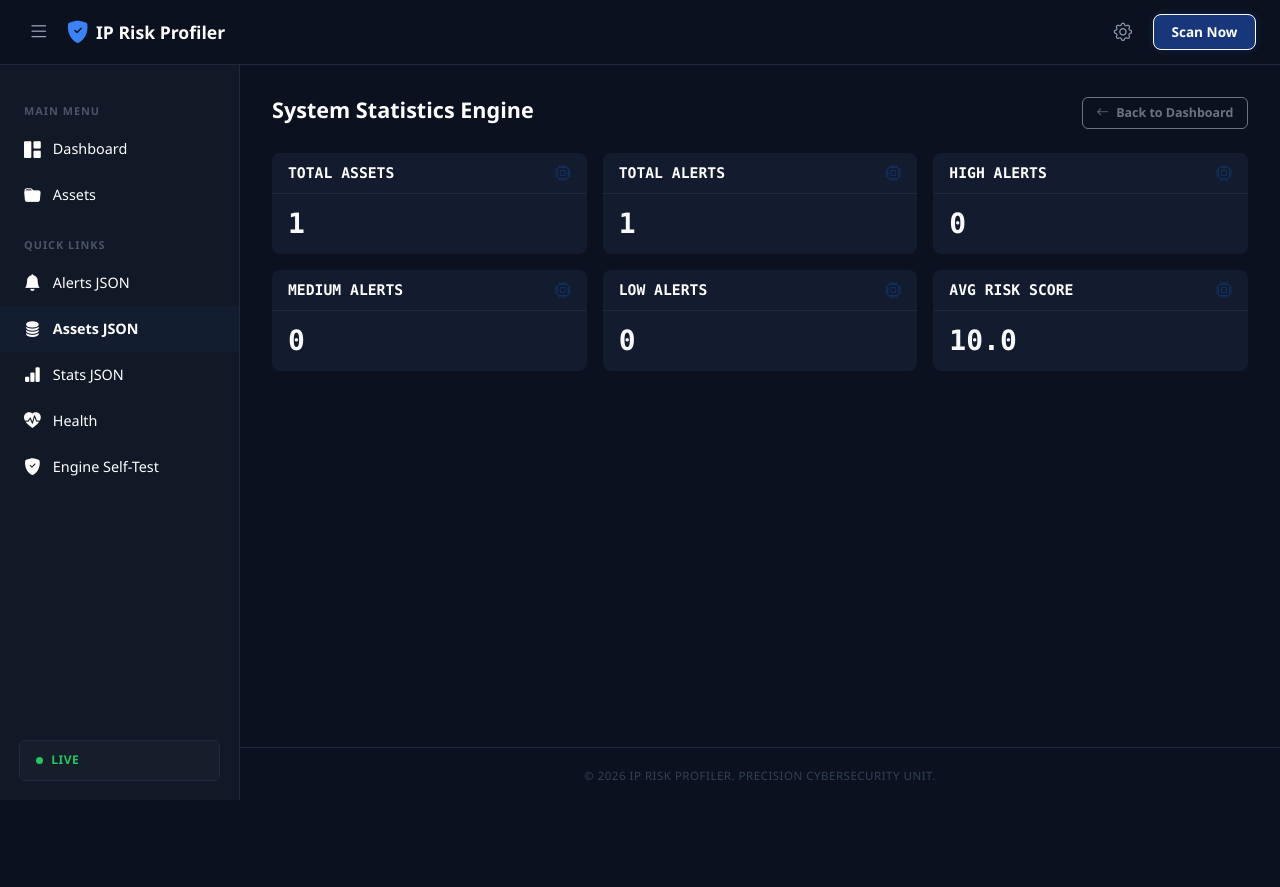
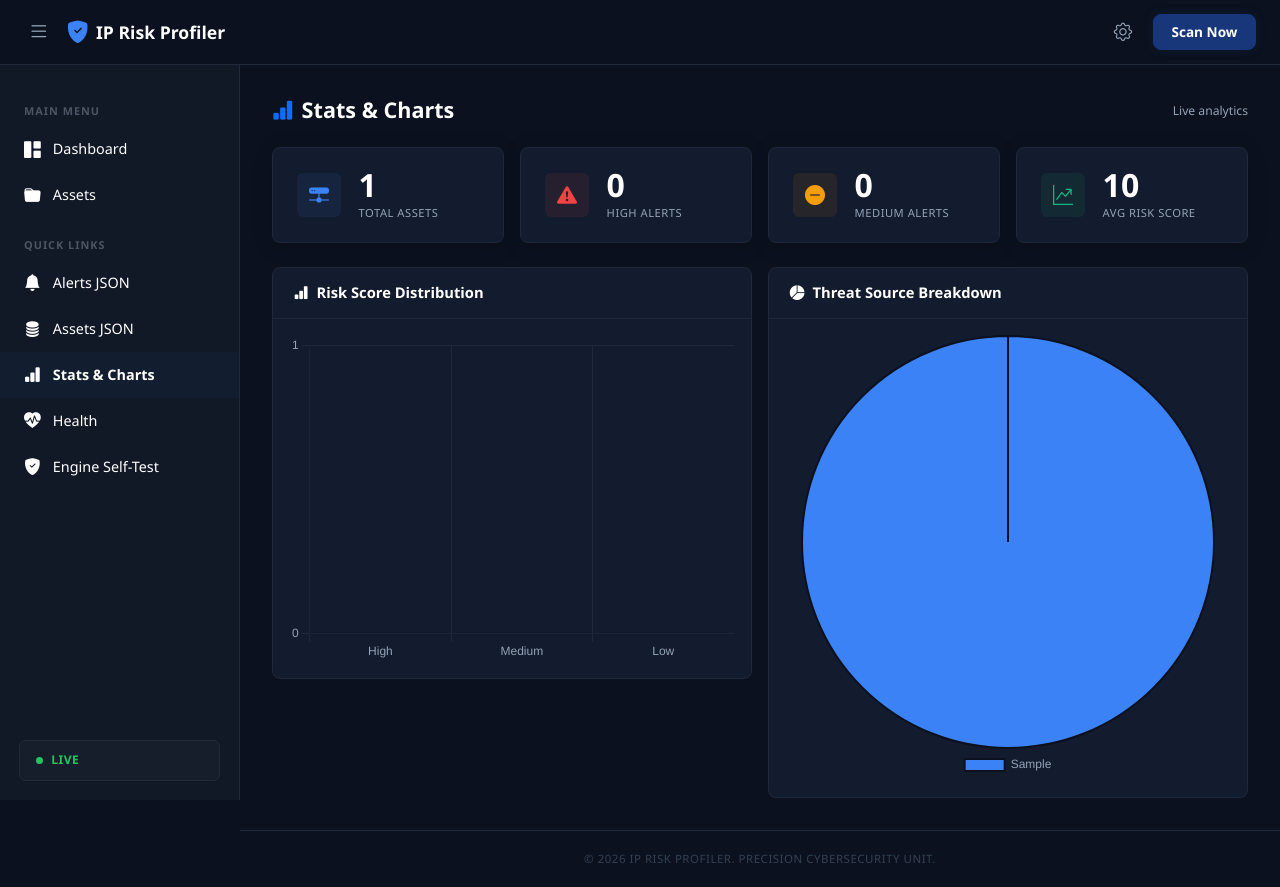
Before and after one commit to OBEDKIPLIMO/IP-Risk-Profiler-System, a Flask app: page /api/stats-view in a window 1280 px wide. Before the commit the page ends 800 px from the top, so only its background shows below. Run offline with Flask 3, Linux system fonts and the light colour scheme; tables that the repository leaves empty hold one stand-in row (values such as "Sample post").

Commit message:
cleaned the ui by adding some charts and fixing some routing bugs

```diff
--- a/dashboard/templates/base.html
+++ b/dashboard/templates/base.html
@@ -53,20 +53,29 @@
     .right-nav-container { margin-left: auto; display: flex; align-items: center; gap: 1.3rem; }
     .nav-icon-link { color: var(--text-muted); font-size: 1.15rem; text-decoration: none; transition: color .15s; }
     .nav-icon-link:hover { color: var(--text-main); }
-
 .scan-btn {
     background: #18377b;
-      border: 1px solid ;
+    border: 1px solid #18377b;
     color: #fff;
-      font-size: .85rem; font-weight: 600; padding: .45rem 1.1rem;
-      border-radius: 8px; box-shadow: 0 0 10px rgba(37, 99, 235, 0.2);
-      transition: all .15s; display: flex; align-items: center; gap: .45rem;
+    font-size: .85rem;
+    font-weight: 600;
+    padding: .45rem 1.1rem;
+    border-radius: 8px;
+    box-shadow: 0 0 10px rgba(24, 55, 123, 0.25);
+    transition: background 0.25s ease,
+                border-color 0.25s ease,
+                transform 0.25s ease,
+                box-shadow 0.25s ease;
+    display: flex;
+    align-items: center;
+    gap: .45rem;
 }
+
 .scan-btn:hover {
     background: #0e1f4d;
-      border-color: ;
+    border-color: #0e1f4d;
     transform: translateY(-1px);
-      box-shadow: 0 0 14px rgba(59, 130, 246, 0.4);
+    box-shadow: 0 0 14px rgba(14, 31, 77, 0.45);
 }
 
     /* ── Collapsible Sidebar ──────────────────────────────────── */
@@ -347,11 +356,11 @@
   <a href="/api/alerts-view" class="nav-link {% if 'alerts-view' in request.path %}active{% endif %}">
     <i class="bi bi-bell-fill"></i> Alerts JSON
   </a>
-  <a href="/api/stats-view" class="nav-link {% if 'stats-view' in request.path %}active{% endif %}">
+  <a href="/api/assets-view" class="nav-link {% if request.path == '/api/assets-view' %}active{% endif %}">
     <i class="bi bi-database-fill"></i> Assets JSON
   </a>
-  <a href="/api/health-view" class="nav-link {% if 'health-view' in request.path %}active{% endif %}">
-    <i class="bi bi-bar-chart-fill"></i> Stats JSON
+  <a href="/api/stats-view" class="nav-link {% if 'stats-view' in request.path %}active{% endif %}">
+    <i class="bi bi-bar-chart-fill"></i> Stats & Charts
   </a>
   <a href="/api/health" class="nav-link {% if request.path == '/api/health' %}active{% endif %}">
     <i class="bi bi-heart-pulse-fill"></i> Health
--- /dev/null
+++ b/dashboard/templates/stats_charts.html
@@ -0,0 +1,69 @@
+{% extends "base.html" %}
+{% block title %}Stats & Charts — IP Risk Profiler{% endblock %}
+
+{% block content %}
+<div class="page-header">
+  <h4><i class="bi bi-bar-chart-fill me-2 text-primary"></i>Stats & Charts</h4>
+  <span class="last-updated" id="last-updated">Live analytics</span>
+</div>
+
+<div class="row g-3 mb-4">
+  <div class="col-6 col-xl-3">
+    <div class="stat-card card-assets">
+      <div class="stat-icon icon-assets"><i class="bi bi-hdd-network-fill"></i></div>
+      <div><div class="stat-value" id="stat-assets">—</div><div class="stat-label">Total Assets</div></div>
+    </div>
+  </div>
+  <div class="col-6 col-xl-3">
+    <div class="stat-card card-high">
+      <div class="stat-icon icon-high"><i class="bi bi-exclamation-triangle-fill"></i></div>
+      <div><div class="stat-value" id="stat-high">—</div><div class="stat-label">High Alerts</div></div>
+    </div>
+  </div>
+  <div class="col-6 col-xl-3">
+    <div class="stat-card card-medium">
+      <div class="stat-icon icon-medium"><i class="bi bi-dash-circle-fill"></i></div>
+      <div><div class="stat-value" id="stat-medium">—</div><div class="stat-label">Medium Alerts</div></div>
+    </div>
+  </div>
+  <div class="col-6 col-xl-3">
+    <div class="stat-card card-avg">
+      <div class="stat-icon icon-avg"><i class="bi bi-graph-up-arrow"></i></div>
+      <div><div class="stat-value" id="stat-avg">—</div><div class="stat-label">Avg Risk Score</div></div>
+    </div>
+  </div>
+</div>
+
+<div class="row g-3">
+  <div class="col-lg-6">
+    <div class="section-card card">
+      <div class="card-header"><h6><i class="bi bi-bar-chart-fill me-2"></i>Risk Score Distribution</h6></div>
+      <div class="card-body"><canvas id="riskDistributionChart" height="220"></canvas></div>
+    </div>
+  </div>
+  <div class="col-lg-6">
+    <div class="section-card card">
+      <div class="card-header"><h6><i class="bi bi-pie-chart-fill me-2"></i>Threat Source Breakdown</h6></div>
+      <div class="card-body"><canvas id="threatSourceChart" height="220"></canvas></div>
+    </div>
+  </div>
+</div>
+{% endblock %}
+
+{% block extra_scripts %}
+<script src="{{ url_for('static', filename='js/charts.js') }}"></script>
+<script>
+async function loadStatCards() {
+  try {
+    const res = await fetch('/api/stats');
+    const data = await res.json();
+    document.getElementById('stat-assets').textContent = data.total_assets ?? '—';
+    document.getElementById('stat-high').textContent = data.high_alerts ?? '—';
+    document.getElementById('stat-medium').textContent = data.medium_alerts ?? '—';
+    document.getElementById('stat-avg').textContent = data.avg_risk_score ?? '—';
+  } catch (e) { console.error('Stats error:', e); }
+}
+document.addEventListener('DOMContentLoaded', loadStatCards);
+setInterval(loadStatCards, 60000);
+</script>
+{% endblock %}
--- a/routes/api_routes.py
+++ b/routes/api_routes.py
@@ -55,12 +55,8 @@
 
 @api_bp.route('/stats-view')
 def stats_view():
-    """Renders active system database statistics in clean UI metric cards instead of raw JSON."""
-    try:
-        raw_data = get_stats()
-        return render_template("data_cards.html", title="System Statistics Engine", data_items=raw_data)
-    except Exception as e:
-        return render_template("data_cards.html", title="System Statistics Engine", data_items={"Database Query Failure": str(e)})
+    """Renders the analytics page: stat cards + risk distribution + threat source charts."""
+    return render_template("stats_charts.html")
 
 
 @api_bp.route('/health-view')
@@ -264,3 +260,16 @@
             }), 404
     except Exception as e:
         return jsonify({"status": "error", "message": str(e)}), 500
+
+@api_bp.route('/assets-view')
+def assets_view_cards():
+    """Renders all discovered assets in clean UI metric cards instead of raw JSON."""
+    try:
+        assets = get_all_assets()
+        data_items = {}
+        for asset in assets:
+            ip = asset.get("ip_address") if isinstance(asset, dict) else getattr(asset, "ip_address", "Unknown IP")
+            data_items[f"Asset: {ip}"] = asset
+        return render_template("data_cards.html", title="Asset Inventory Monitor", data_items=data_items)
+    except Exception as e:
+        return render_template("data_cards.html", title="Asset Inventory Monitor", data_items={"Pipeline Error": str(e)})
--- /dev/null
+++ b/static/js/charts.js
@@ -0,0 +1,86 @@
+let riskChart = null;
+let sourceChart = null;
+
+async function initCharts() {
+  await Promise.all([renderRiskDistribution(), renderThreatSourceBreakdown()]);
+}
+
+async function renderRiskDistribution() {
+  try {
+    const res = await fetch('/api/alerts');
+    const data = await res.json();
+    const alerts = data.data || [];
+
+    const counts = { High: 0, Medium: 0, Low: 0 };
+    alerts.forEach(a => {
+      if (counts[a.severity_label] !== undefined) counts[a.severity_label]++;
+    });
+
+    const ctx = document.getElementById('riskDistributionChart');
+    if (!ctx) return;
+
+    if (riskChart) riskChart.destroy();
+    riskChart = new Chart(ctx, {
+      type: 'bar',
+      data: {
+        labels: ['High', 'Medium', 'Low'],
+        datasets: [{
+          label: 'Alerts',
+          data: [counts.High, counts.Medium, counts.Low],
+          backgroundColor: ['#ef4444', '#f59e0b', '#22c55e'],
+          borderRadius: 4,
+        }]
+      },
+      options: {
+        responsive: true,
+        plugins: { legend: { display: false } },
+        scales: {
+          x: { ticks: { color: '#94a3b8' }, grid: { color: '#1e293b' } },
+          y: { beginAtZero: true, ticks: { color: '#94a3b8', precision: 0 }, grid: { color: '#1e293b' } }
+        }
+      }
+    });
+  } catch (e) {
+    console.error('Risk distribution chart error:', e);
+  }
+}
+
+async function renderThreatSourceBreakdown() {
+  try {
+    const res = await fetch('/api/threats');
+    const data = await res.json();
+    const threats = data.data || [];
+
+    const counts = {};
+    threats.forEach(t => {
+      const src = t.source_api || 'Unknown';
+      counts[src] = (counts[src] || 0) + 1;
+    });
+
+    const ctx = document.getElementById('threatSourceChart');
+    if (!ctx) return;
+
+    if (sourceChart) sourceChart.destroy();
+    sourceChart = new Chart(ctx, {
+      type: 'pie',
+      data: {
+        labels: Object.keys(counts),
+        datasets: [{
+          data: Object.values(counts),
+          backgroundColor: ['#3b82f6', '#8b5cf6', '#f59e0b', '#22c55e', '#ef4444'],
+          borderColor: '#0b111e',
+          borderWidth: 2,
+        }]
+      },
+      options: {
+        responsive: true,
+        plugins: { legend: { position: 'bottom', labels: { color: '#94a3b8' } } }
+      }
+    });
+  } catch (e) {
+    console.error('Threat source chart error:', e);
+  }
+}
+
+document.addEventListener('DOMContentLoaded', initCharts);
+setInterval(initCharts, 60000);
```
Lines whose indentation alone changed are shown as unchanged.
